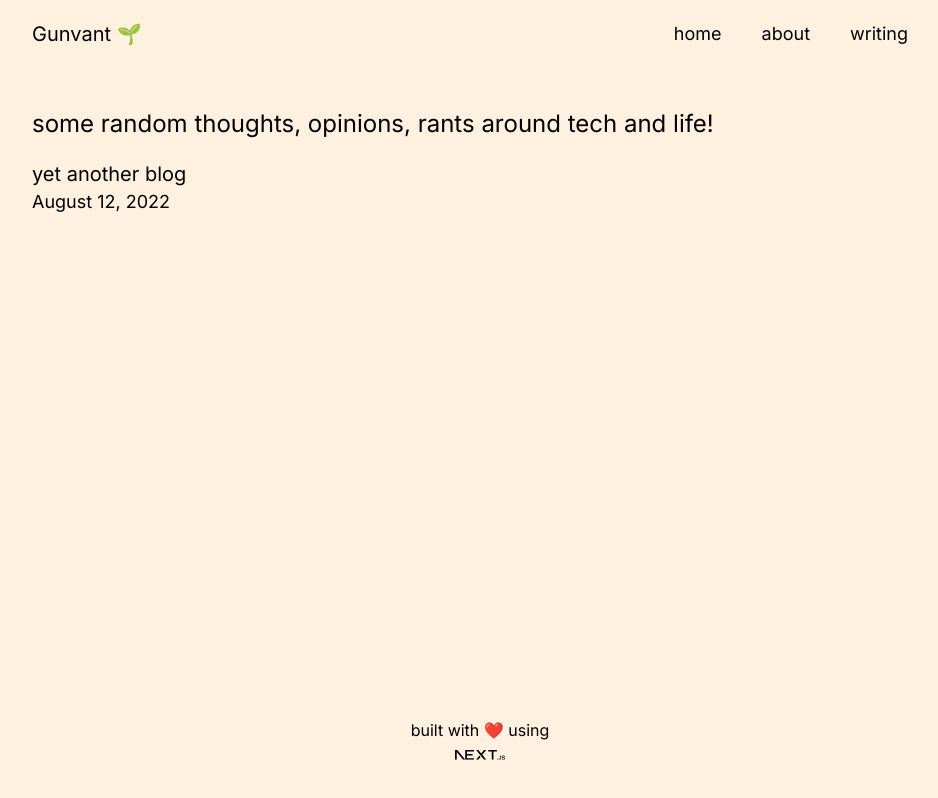
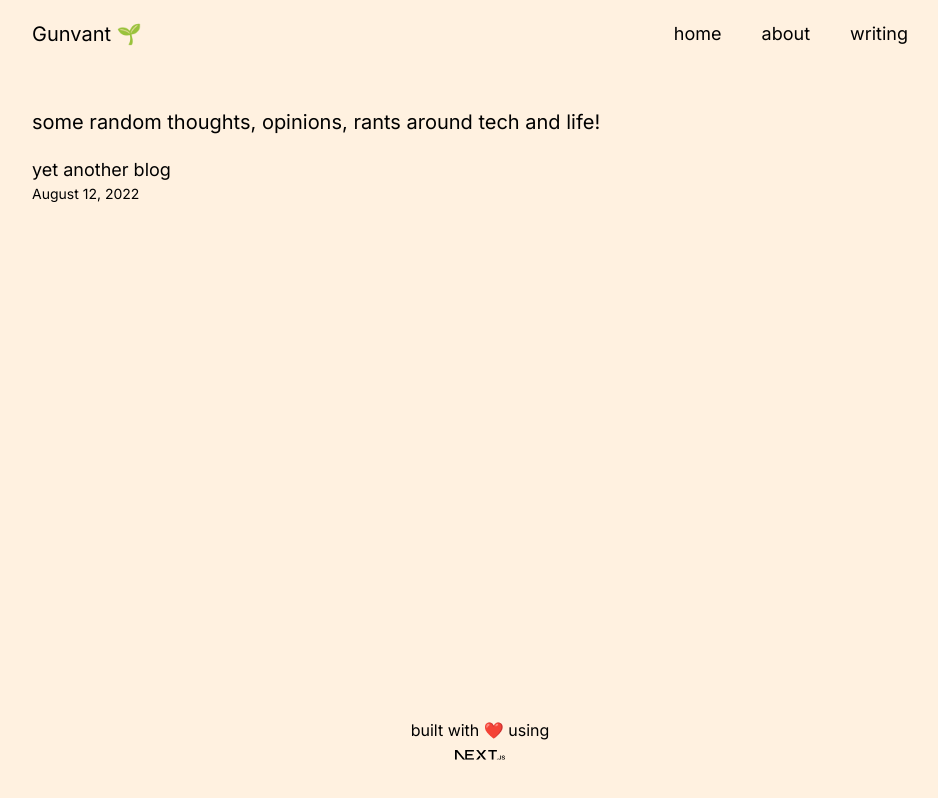
Before and after one commit to gunvantsr/personal-site, a Next.js app: page /writing in a window 1280 px wide. Shown: the whole page, without its empty margins (160-1098 px from the left). Built offline with nearby package versions, Linux system fonts and the light colour scheme.

Commit message:
style: posts title size changed

```diff
--- a/src/app/writing/page.tsx
+++ b/src/app/writing/page.tsx
@@ -15,7 +15,7 @@ export default async function Writing() {
 
   return (
     <div className="2xs:px-5 pt-10 text-lg 2xs:pt-5">
-      <p className="pt-5 text-2xl">
+      <p className="pt-5 text-xl">
         some random thoughts, opinions, rants around tech and life!
       </p>
       {posts.map((post, index) => (
@@ -31,9 +31,9 @@ const Post = ({ post }: any) => {
   return (
     <div className="pt-5">
       <Link href={`/writing/${post.slug}`}>
-        <h1 className="hover:underline text-xl">{post.frontMatter.title}</h1>
-        <p> {post.frontMatter.date} </p>
+        <h1 className="hover:underline text-lg">{post.frontMatter.title}</h1>
       </Link>
+      <p className="text-sm"> {post.frontMatter.date} </p>
     </div>
   );
 };
```
